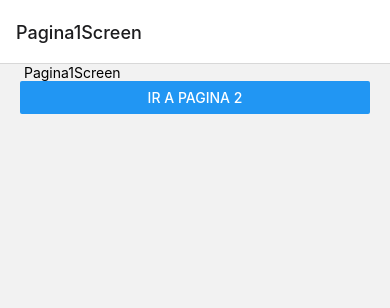
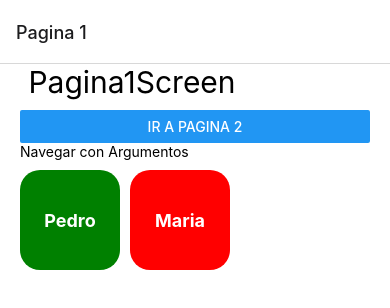
Before and after one commit to RichardWhiteG2/navegacionAPP, a React Native app: screen /Pagina1Screen in a window 390 px wide. Shown: the top 308 px of the page. Built offline with nearby package versions, Linux system fonts and the light colour scheme.

Commit message:
Se finaliza Stack

```diff
--- a/src/navigator/NavigatorStack.tsx
+++ b/src/navigator/NavigatorStack.tsx
@@ -3,15 +3,36 @@ import { createStackNavigator } from '@react-navigation/stack';
 import { Pagina1Screen } from '../screens/Pagina1Screen';
 import { Pagina2Screen } from '../screens/Pagina2Screen';
 import { Pagina3Screen } from '../screens/Pagina3Screen';
+import { PersonaScreen } from '../screens/PersonaScreen';
 
-const Stack = createStackNavigator();
+export type RouteStackParams ={
+    Pagina1Screen: undefined,
+    Pagina2Screen: undefined,
+    Pagina3Screen: undefined,
+    PersonaScreen: {id: number, nombre: string},
+
+}
+
+const Stack = createStackNavigator<RouteStackParams>();
 
 export const StackNavigator = () => {
   return (
-    <Stack.Navigator>
-      <Stack.Screen name="Pagina1Screen" component={Pagina1Screen} />
-      <Stack.Screen name="Pagina2Screen" component={Pagina2Screen} />
-      <Stack.Screen name="Pagina3Screen" component={Pagina3Screen} />
+    <Stack.Navigator
+        // initialRouteName='Pagina2Screen'
+        screenOptions={{
+            headerStyle:{
+                elevation:0,  //Para ANDROID
+                shadowColor:'trasparent' // PARA IOS
+            },
+            cardStyle:{
+                backgroundColor: 'white'
+            }
+        }}
+    >
+      <Stack.Screen name="Pagina1Screen" options={{title:"Pagina 1"}}component={Pagina1Screen} />
+      <Stack.Screen name="Pagina2Screen" options={{title:"Página 2"}}component={Pagina2Screen} />
+      <Stack.Screen name="Pagina3Screen" options={{title:"3 Página"}}component={Pagina3Screen} />
+      <Stack.Screen name="PersonaScreen" component={PersonaScreen} />
     </Stack.Navigator>
   );
 }
--- a/src/screens/Pagina1Screen.tsx
+++ b/src/screens/Pagina1Screen.tsx
@@ -1,17 +1,49 @@
 import { StackScreenProps } from '@react-navigation/stack'
 import React from 'react'
 import { Button, Text, View } from 'react-native'
+import { TouchableOpacity } from 'react-native-gesture-handler'
 import { styles } from '../theme/appTheme'
 
 interface Props extends StackScreenProps<any, any>{};
 export const Pagina1Screen = ({navigation}: Props) => {
   return (
     <View style={ styles.globalMargin}>
-        <Text> Pagina1Screen</Text>
+        <Text style ={ styles.title}> Pagina1Screen</Text>
         <Button
           title='Ir a pagina 2'
           onPress={()=> navigation.navigate('Pagina2Screen')}
         />
+        <Text>Navegar con Argumentos</Text>
+        <View style={{flexDirection: 'row'}}>
+          <TouchableOpacity
+            style={ {
+              ...styles.botonGrande,
+              backgroundColor:'green'
+
+            }}
+            onPress={()=> navigation.navigate('PersonaScreen',
+            {
+              id: 1,
+              nombre: 'Pedro'
+            })}
+            >
+            <Text style={styles.botonGrandeTexto}>Pedro</Text>
+          </TouchableOpacity>
+          <TouchableOpacity
+            style={ styles.botonGrande}
+            onPress={()=> navigation.navigate('PersonaScreen',
+            {
+              id: 2,
+              nombre: 'Maria'
+            })}
+          >
+            <Text style={styles.botonGrandeTexto}>Maria</Text>
+          </TouchableOpacity>
+        </View>
+        {/* <Button
+          title='Ir a Persona'
+          onPress={()=> navigation.navigate('PersonaScreen')}
+        /> */}
     </View>
   )
 }
--- a/src/screens/Pagina2Screen.tsx
+++ b/src/screens/Pagina2Screen.tsx
@@ -1,13 +1,22 @@
 import { useNavigation } from '@react-navigation/core'
-import React from 'react'
+import React, { useEffect } from 'react'
 import { Button, Text, View } from 'react-native'
 import { styles } from '../theme/appTheme'
 
 export const Pagina2Screen = () => {
-  const navigator = useNavigation()
+  const navigator = useNavigation();
+
+  useEffect(() => {
+
+    navigator.setOptions({
+      title: 'Hola mundo',
+      headerBackTitle: 'Atras'
+    })
+  }, [])
+
   return (
     <View style={ styles.globalMargin}>
-        <Text>
+        <Text style={ styles.title}>
         Pagina2Screen
         </Text>
         <Button
--- a/src/screens/Pagina3Screen.tsx
+++ b/src/screens/Pagina3Screen.tsx
@@ -7,7 +7,7 @@ interface Props extends StackScreenProps<any, any>{};
 export const Pagina3Screen = ({navigation}: Props) => {
   return (
     <View style={ styles.globalMargin} >
-        <Text>
+        <Text style={ styles.title}>
         Pagina3Screen
         </Text>
 
--- /dev/null
+++ b/src/screens/PersonaScreen.tsx
@@ -0,0 +1,36 @@
+import { StackScreenProps } from '@react-navigation/stack'
+import React, { useEffect } from 'react'
+import { Button, Text, View } from 'react-native'
+import { RouteStackParams } from '../navigator/NavigatorStack'
+import { styles } from '../theme/appTheme'
+
+// interface RouterParams {
+//     id: number;
+//     nombre: string
+// }
+
+interface Props extends StackScreenProps<RouteStackParams, 'PersonaScreen'>{};
+export const PersonaScreen = ({route, navigation}: Props) => {
+
+    //Forma rapida para tipar datos
+    // const params = route.params as RouterParams;
+    const params = route!.params
+    useEffect(() => {
+
+        navigation.setOptions({
+          title: params.nombre
+        })
+      }, [])
+
+  return (
+    <View style={ styles.globalMargin}>
+        <Text style ={ styles.title}>
+            {
+                JSON.stringify(params, null, 3)
+            }
+
+        </Text>
+
+    </View>
+  )
+}
--- a/src/theme/appTheme.tsx
+++ b/src/theme/appTheme.tsx
@@ -4,5 +4,25 @@ export const styles = StyleSheet.create({
 
     globalMargin: {
         marginHorizontal: 20
+    },
+    title: {
+        fontSize:30,
+        marginBottom:10
+    },
+    botonGrande:{
+        width:100,
+        height: 100,
+        backgroundColor: 'red',
+        borderRadius: 20,
+        alignItems: 'center',
+        justifyContent: 'center',
+        marginRight: 10,
+        marginTop:10
+    },
+    botonGrandeTexto: {
+        color:'white',
+        fontSize:18,
+        fontWeight: 'bold'
+
     }
 })
```
